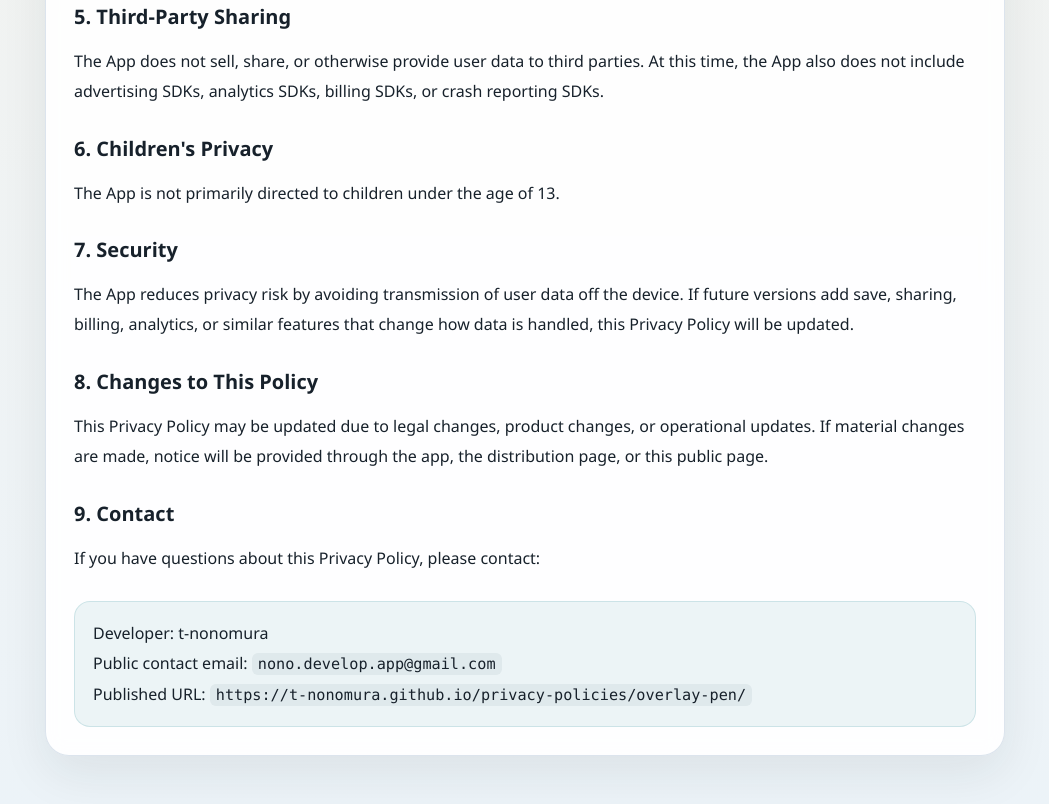
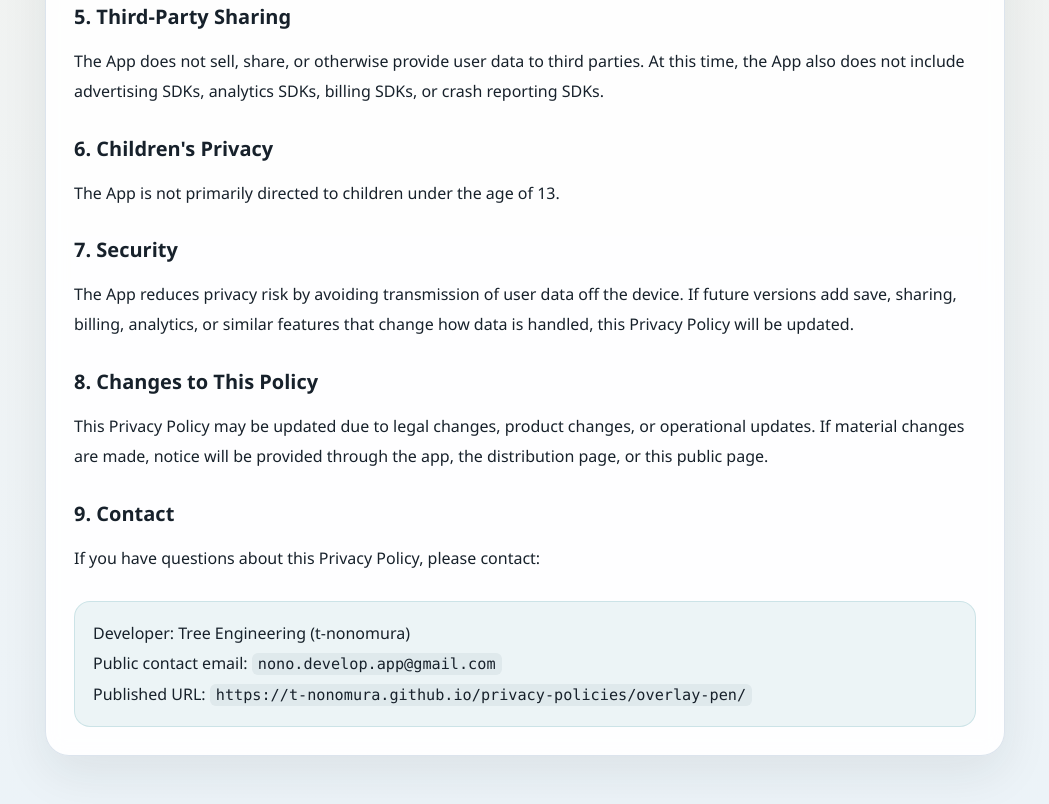
Before and after one commit to t-nonomura/privacy-policies, a plain HTML site: page overlay-pen/en/index.html in a window 1280 px wide. Shown: the part 1182-1986 px from the top of the page, without its empty margins (115-1164 px from the left). Drawn offline with Linux system fonts and the light colour scheme.

Commit message:
Update developer display name

```diff
--- a/overlay-pen/en/index.html
+++ b/overlay-pen/en/index.html
@@ -66,7 +66,7 @@
       <p>If you have questions about this Privacy Policy, please contact:</p>
 
       <div class="contact-box">
-        <p>Developer: t-nonomura</p>
+        <p>Developer: Tree Engineering (t-nonomura)</p>
         <p>Public contact email: <code>nono.develop.app@gmail.com</code></p>
         <p>Published URL: <code>https://t-nonomura.github.io/privacy-policies/overlay-pen/</code></p>
       </div>
```
Also changed, not shown: overlay-pen/index.html (+1 -1 lines).
